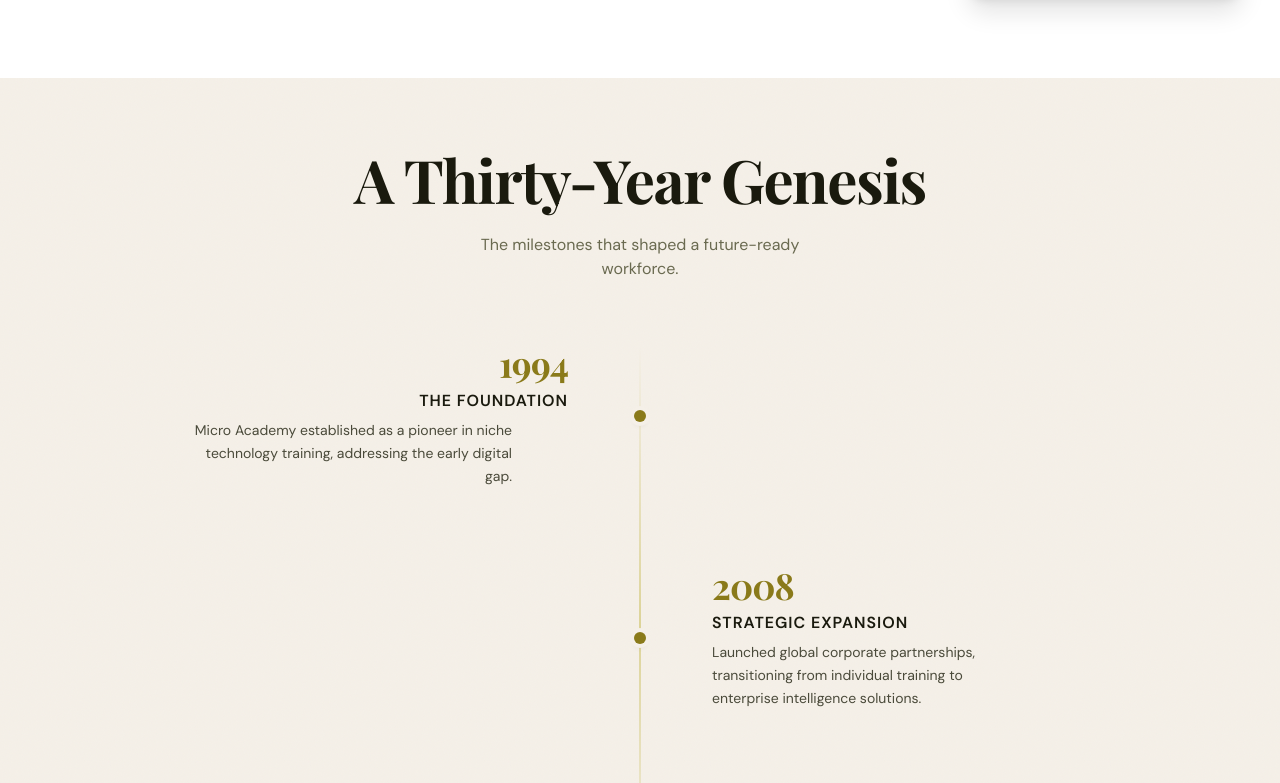
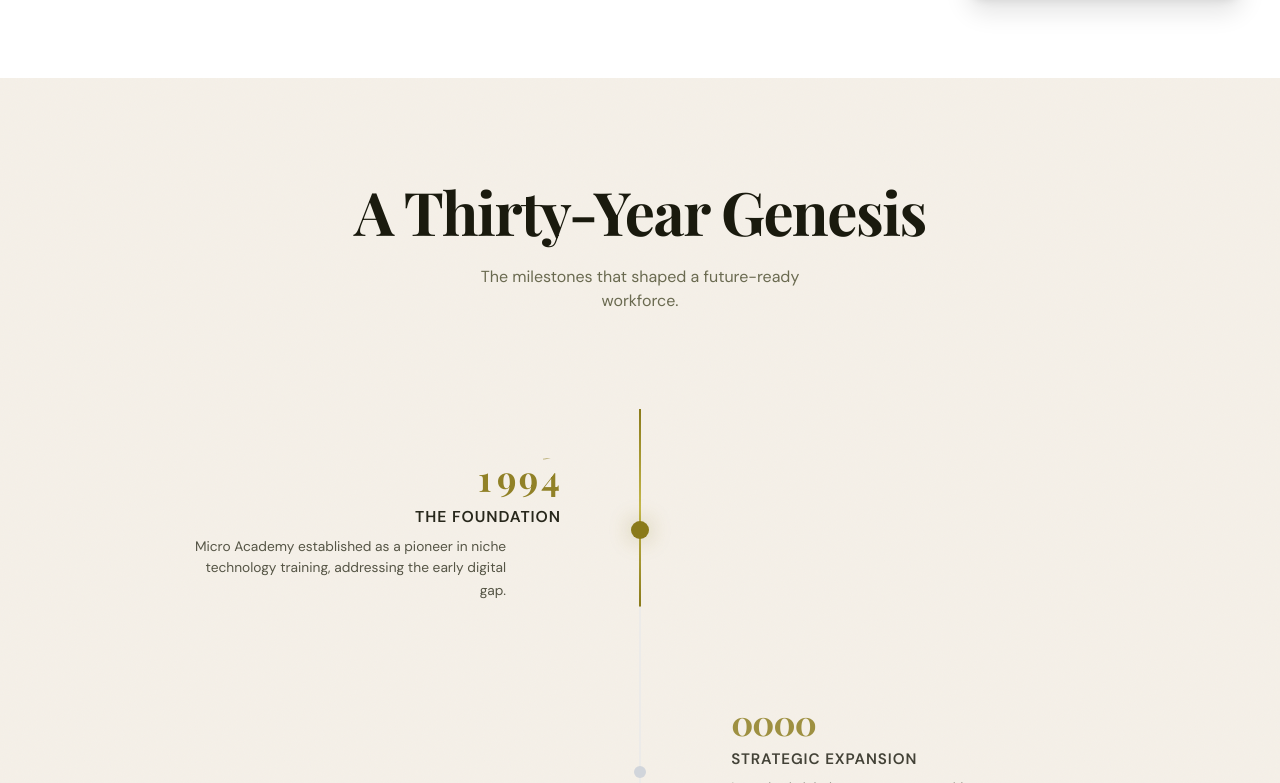
Before and after one commit to MicroWebsite/MicroAcademy-Website, a Next.js app: page /about in a window 1280 px wide. Shown: the part 1257-2040 px from the top of the page. Built offline with nearby package versions, Linux system fonts and the light colour scheme; no server answers.

Commit message:
feat: add ThirtyYearGenesis timeline component with scroll-triggered odometer animations

```diff
--- a/app/components/about/Thirtyyeargenesis.tsx
+++ b/app/components/about/Thirtyyeargenesis.tsx
@@ -1,11 +1,55 @@
 "use client";
-
-import { motion } from "framer-motion";
+import React, { useRef } from "react";
+import { motion, useScroll, useSpring, useTransform } from "framer-motion";
 import {
   timelineHeader,
   TimelineMilestone,
   timelineMilestones,
 } from "@/app/data/timelineMilestones";
+
+// ─── Sub-components for Odometer Effect ─────────────────────────────────────
+
+function DigitRoller({ digit, active }: { digit: string; active: boolean }) {
+  const num = parseInt(digit);
+  if (isNaN(num)) return <span>{digit}</span>;
+
+  return (
+    <div className="relative h-[1.1em] overflow-hidden inline-block">
+      <motion.div
+        animate={{ y: active ? `-${num * 10}%` : "0%" }}
+        transition={{
+          type: "spring",
+          stiffness: 50,
+          damping: 20,
+          delay: active ? 0.2 : 0,
+        }}
+        className="flex flex-col"
+      >
+        {[0, 1, 2, 3, 4, 5, 6, 7, 8, 9].map((n) => (
+          <span key={n} className="flex items-center justify-center h-[1.1em]">
+            {n}
+          </span>
+        ))}
+      </motion.div>
+    </div>
+  );
+}
+
+function YearCounter({ year, active }: { year: string; active: boolean }) {
+  return (
+    <div
+      className="
+        inline-flex font-serif text-3xl sm:text-4xl font-bold tracking-tight
+        text-[#8a7a1a] leading-none mb-2
+      "
+      style={{ fontFamily: "'Playfair Display', Georgia, serif" }}
+    >
+      {year.split("").map((digit, i) => (
+        <DigitRoller key={i} digit={digit} active={active} />
+      ))}
+    </div>
+  );
+}
 
 // ─── Sub-component: single milestone card ───────────────────────────────────
 
@@ -16,48 +60,71 @@
 
 function MilestoneCard({ milestone, index }: MilestoneCardProps) {
   const isLeft = milestone.side === "left";
+  const cardRef = useRef<HTMLDivElement>(null);
+
+  // Individual scroll progress for each card to handle proximity activation
+  const { scrollYProgress } = useScroll({
+    target: cardRef,
+    offset: ["start end", "center center", "end start"],
+  });
+
+  // Opacity: 0 (at bottom) -> 1 (at center) -> 0.3 (at top)
+  const opacity = useTransform(scrollYProgress, [0, 0.5, 1], [0.1, 1, 0.4]);
+  // Scale: 0.9 -> 1 -> 0.9
+  const scale = useTransform(
+    scrollYProgress,
+    [0, 0.4, 0.5, 0.6, 1],
+    [0.9, 0.95, 1, 0.95, 0.9],
+  );
+  // Slide effect: Subtle shift based on position
+  const x = useTransform(
+    scrollYProgress,
+    [0, 0.5, 1],
+    [isLeft ? -50 : 50, 0, isLeft ? -20 : 20],
+  );
+
+  // Detect when active based on scroll (using state for the odometer)
+  const [isActive, setIsActive] = React.useState(false);
+
+  // Update active state based on scrollYProgress reaching the center
+  React.useEffect(() => {
+    return scrollYProgress.on("change", (latest) => {
+      if (latest >= 0.48 && latest <= 0.6) {
+        setIsActive(true);
+      } else if (latest < 0.2 || latest > 0.8) {
+        // Option to reset if we want it to roll again when re-scrolling
+        // setIsActive(false);
+      }
+    });
+  }, [scrollYProgress]);
 
   return (
-    /**
-     * Layout per breakpoint:
-     *  mobile  – stack vertically, always left-aligned, dot above text
-     *  md+     – two-column layout alternating left / right
-     */
     <div
+      ref={cardRef}
       className={`
-        relative flex flex-col items-start gap-4
+        relative flex flex-col items-start gap-4 py-12
         md:flex-row md:items-center md:gap-0
         ${isLeft ? "md:flex-row" : "md:flex-row-reverse"}
       `}
     >
       {/* ── Text block ── */}
       <motion.div
-        initial={{ opacity: 0, x: isLeft ? -30 : 30 }}
-        whileInView={{ opacity: 1, x: 0 }}
-        viewport={{ once: true }}
-        transition={{ duration: 0.6, delay: 0.2 }}
+        style={{ opacity, scale, x }}
         className={`
           w-full
           md:w-[calc(50%-2rem)]
           ${isLeft ? "md:text-right md:pr-10" : "md:text-left md:pl-10"}
         `}
       >
-        {/* Year */}
-        <span
-          className="
-            block font-serif text-3xl sm:text-4xl font-bold tracking-tight
-            text-[#8a7a1a] leading-none mb-2
-          "
-          style={{ fontFamily: "'Playfair Display', Georgia, serif" }}
-        >
-          {milestone.year}
-        </span>
+        {/* Year with Odometer Effect triggered by proximity */}
+        <YearCounter year={milestone.year} active={isActive} />
 
         {/* Title */}
         <h3
           className="
             text-sm sm:text-base font-semibold text-[#1a1a0e] mb-1.5
-            tracking-wide uppercase
+            tracking-wide uppercase transition-colors duration-500
+            ${isActive ? 'text-[#1a1a0e]' : 'text-[#6a6a50]'}
           "
           style={{
             fontFamily: "'DM Sans', sans-serif",
@@ -79,27 +146,29 @@
         </p>
       </motion.div>
 
-      {/* ── Centre dot + vertical line connector ── */}
-      {/* On mobile the dot sits in-line with a left border line */}
-      <div className="hidden md:flex md:w-16 md:flex-col md:items-center md:shrink-0">
+      {/* ── Centre dot ── */}
+      <div className="hidden md:flex md:w-16 md:flex-col md:items-center md:shrink-0 relative z-10">
         <motion.div
-          initial={{ opacity: 0, scale: 0 }}
-          whileInView={{ opacity: 1, scale: 1 }}
-          viewport={{ once: true }}
-          transition={{ duration: 0.4, delay: 0.4 }}
+          animate={{
+            scale: isActive ? 1.5 : 1,
+            backgroundColor: isActive ? "#8a7a1a" : "#d1d5db",
+            boxShadow: isActive ? "0 0 15px rgba(138, 122, 26, 0.4)" : "none",
+          }}
           className="
-            w-3 h-3 rounded-full bg-[#8a7a1a]
+            w-3 h-3 rounded-full
             ring-4 ring-[#f5f0e8] ring-offset-0
-            shadow-md z-10
+            z-10
           "
         />
       </div>
 
       {/* Mobile-only dot */}
-      <div className="flex md:hidden items-center gap-3 -mt-1">
-        <div className="w-2.5 h-2.5 rounded-full bg-[#8a7a1a] shrink-0" />
+      <div className="flex md:hidden items-center gap-3 -mt-1 relative z-10">
+        <div
+          className={`w-2.5 h-2.5 rounded-full shrink-0 transition-colors duration-500 ${isActive ? "bg-[#8a7a1a]" : "bg-gray-300"}`}
+        />
         <span
-          className="text-[10px] text-[#8a7a1a] uppercase tracking-widest font-semibold"
+          className={`text-[10px] uppercase tracking-widest font-semibold transition-colors duration-500 ${isActive ? "text-[#8a7a1a]" : "text-gray-400"}`}
           style={{ fontFamily: "'DM Sans', sans-serif" }}
         >
           Milestone
@@ -115,11 +184,24 @@
 // ─── Main component ──────────────────────────────────────────────────────────
 
 export default function ThirtyYearGenesis() {
+  const containerRef = useRef<HTMLDivElement>(null);
+  const { scrollYProgress } = useScroll({
+    target: containerRef,
+    offset: ["start center", "end center"],
+  });
+
+  const scaleY = useSpring(scrollYProgress, {
+    stiffness: 100,
+    damping: 30,
+    restDelta: 0.001,
+  });
+
   return (
     <section
+      ref={containerRef}
       className="
         relative min-h-screen w-full overflow-hidden
-        bg-[#f5f0e8] py-16 px-4 sm:px-8
+        bg-[#f5f0e8] py-24 px-4 sm:px-8
       "
     >
       {/* Subtle grain texture overlay */}
@@ -142,9 +224,9 @@
           whileInView={{ opacity: 1, scale: 1 }}
           viewport={{ once: true }}
           transition={{ duration: 0.8 }}
-          className="mb-16 text-center"
+          className="mb-24 text-center"
         >
-          <h1
+          <h2
             className="
               text-4xl sm:text-5xl md:text-6xl font-bold text-[#1a1a0e]
               leading-tight tracking-tight mb-4
@@ -152,7 +234,7 @@
             style={{ fontFamily: "'Playfair Display', Georgia, serif" }}
           >
             {timelineHeader.title}
-          </h1>
+          </h2>
           <p
             className="text-sm sm:text-base text-[#6a6a50] max-w-sm mx-auto"
             style={{ fontFamily: "'DM Sans', sans-serif" }}
@@ -164,46 +246,41 @@
         {/* ── Timeline ── */}
         <div className="relative">
           {/* Vertical centre line – desktop */}
-          <motion.div
-            initial={{ scaleY: 0 }}
-            whileInView={{ scaleY: 1 }}
-            viewport={{ once: true }}
-            transition={{ duration: 1.5, ease: "easeInOut" }}
-            style={{ transformOrigin: "top" }}
+          <div
             className="
               hidden md:block
-              absolute left-1/2 top-0 bottom-0 w-px
-              bg-linear-to-b from-transparent via-[#c5b84a] to-transparent
-              -translate-x-1/2
+              absolute left-1/2 top-0 bottom-0 w-[2px]
+              bg-gray-200/50 -translate-x-1/2 overflow-hidden
             "
-          />
+          >
+            <motion.div
+              style={{ scaleY, transformOrigin: "top" }}
+              className="absolute inset-0 bg-linear-to-b from-[#8a7a1a] via-[#c5b84a] to-[#8a7a1a]"
+            />
+          </div>
 
           {/* Vertical left border line – mobile */}
-          <motion.div
-            initial={{ scaleY: 0 }}
-            whileInView={{ scaleY: 1 }}
-            viewport={{ once: true }}
-            transition={{ duration: 1.5, ease: "easeInOut" }}
-            style={{ transformOrigin: "top" }}
+          <div
             className="
               block md:hidden
-              absolute left-1 top-0 bottom-0 w-px
-              bg-linear-to-b from-transparent via-[#c5b84a] to-transparent
+              absolute left-[5px] top-0 bottom-0 w-[2px]
+              bg-gray-200/50 overflow-hidden
             "
-          />
+          >
+            <motion.div
+              style={{ scaleY, transformOrigin: "top" }}
+              className="absolute inset-0 bg-linear-to-b from-[#8a7a1a] via-[#c5b84a] to-[#8a7a1a]"
+            />
+          </div>
 
           {/* Milestones */}
-          <div className="flex flex-col gap-16 sm:gap-20 pl-7 md:pl-0">
+          <div className="flex flex-col gap-0 md:gap-0 pl-7 md:pl-0">
             {timelineMilestones.map((milestone, index) => (
-              <motion.div
+              <MilestoneCard
                 key={milestone.year}
-                initial={{ opacity: 0, y: 30 }}
-                whileInView={{ opacity: 1, y: 0 }}
-                viewport={{ once: true }}
-                transition={{ duration: 0.6, delay: index * 0.15 }}
-              >
-                <MilestoneCard milestone={milestone} index={index} />
-              </motion.div>
+                milestone={milestone}
+                index={index}
+              />
             ))}
           </div>
         </div>
```
